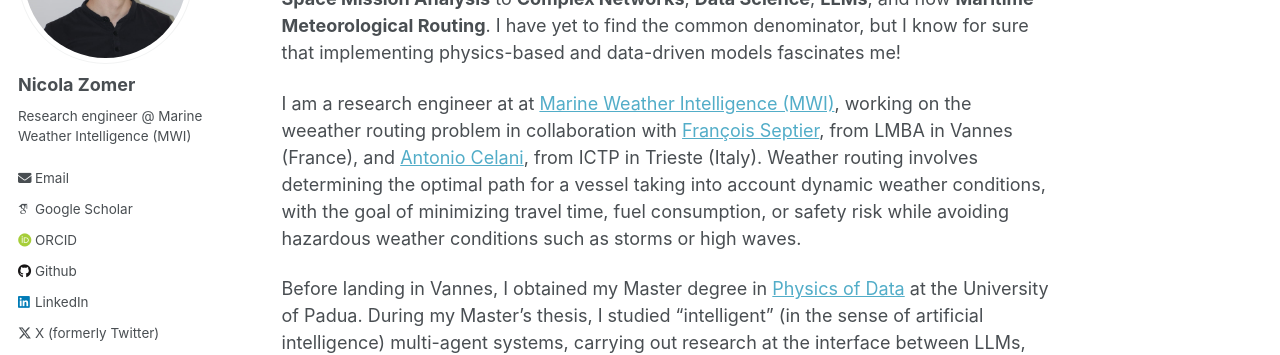
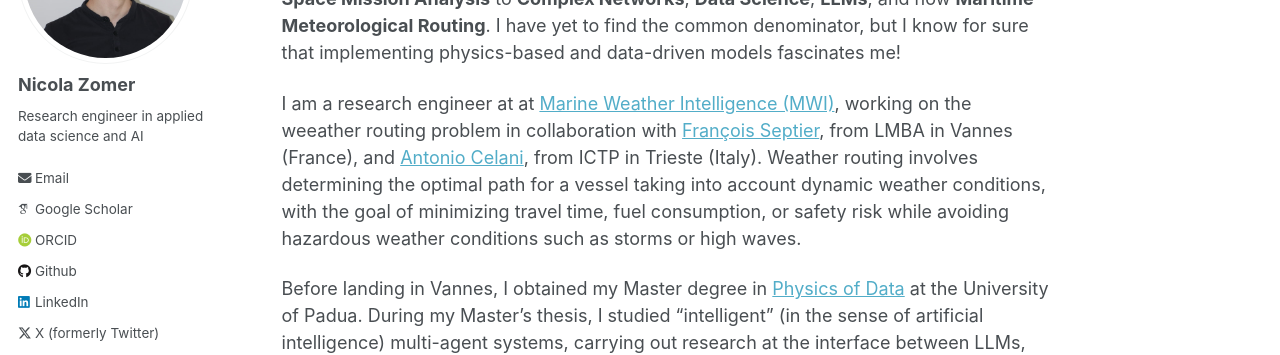
Before and after one commit to NicolaZomer/nicolazomer.github.io, a Jekyll site: the page built from _pages/about.md, in a window 1280 px wide. Shown: the part 217-572 px from the top of the page. Built offline with Jekyll 4.4.1, drawn with Linux system fonts in a browser that asks for light colours; some web fonts are replaced.

Commit message:
fixed description

```diff
--- a/_config.yml
+++ b/_config.yml
@@ -24,7 +24,7 @@ author:
   avatar           : "avatar.jpg"
   name             : "Nicola Zomer"
   pronouns         : # example: "she/her"
-  bio              : "Research engineer @ Marine Weather Intelligence (MWI)"
+  bio              : "Research engineer in applied data science and AI"
   location         : #"Earth"
   employer         : #"Red Brick University"
   uri              : # URL
```
